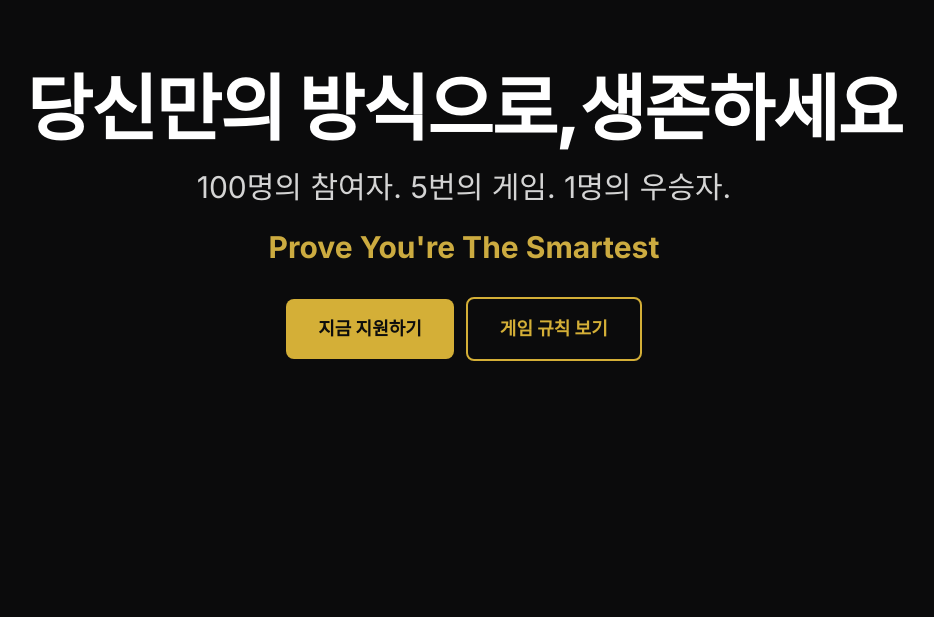
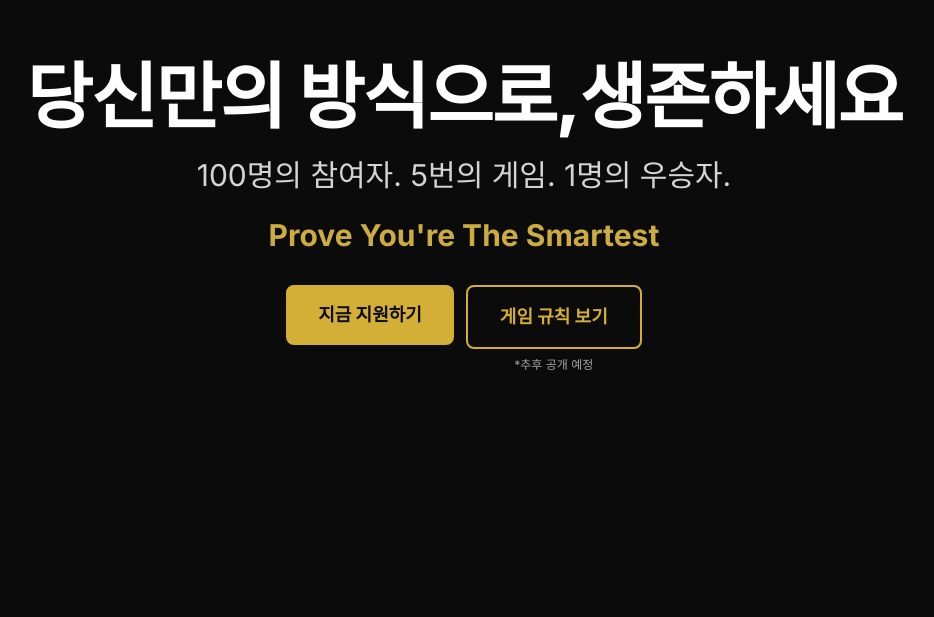
Before and after one commit to akma1413/Squid-game, a Next.js app: page / in a window 1280 px wide. Shown: the part 183-800 px from the top of the page, without its empty margins (176-1110 px from the left). Built offline with nearby package versions, Linux system fonts and the light colour scheme; no server answers.

Commit message:
✨ Hero 섹션 CTA 버튼 정렬 개선 및 텍스트 수정 - 두 CTA 버튼의 테두리 상단을 수평으로 정렬 - '*곧 공개 예정' → '*추후 공개 예정'으로 텍스트 변경

```diff
--- a/src/components/Hero.tsx
+++ b/src/components/Hero.tsx
@@ -26,7 +26,7 @@ export default function Hero() {
         {/* 통계 배지 제거 */}
 
         {/* CTA Buttons */}
-        <div className="mt-8 flex gap-3 justify-center items-center flex-col sm:flex-row">
+        <div className="mt-8 flex gap-3 justify-center items-start flex-col sm:flex-row">
           <Button
             variant="primary"
             size="lg"
@@ -35,6 +35,7 @@ export default function Hero() {
           >
             {COPY.hero.ctaPrimary}
           </Button>
+          <div className="flex flex-col items-center">
             <Button
               variant="outline"
               size="lg"
@@ -43,6 +44,8 @@ export default function Hero() {
             >
               {COPY.hero.ctaSecondary}
             </Button>
+            <p className="text-xs text-neutral-400 mt-2">*추후 공개 예정</p>
+          </div>
         </div>
       </div>
     </section>
```
Lines whose indentation alone changed are shown as unchanged.
